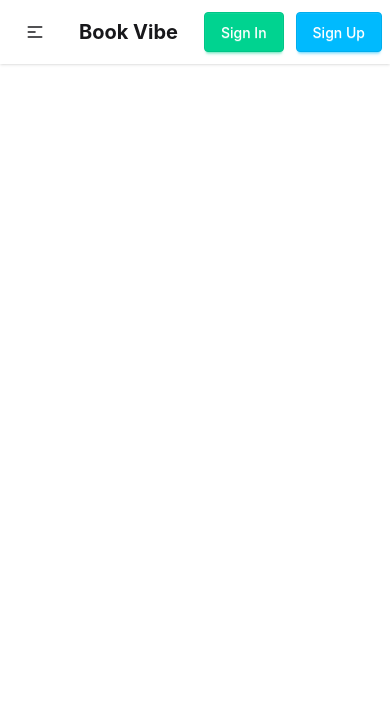
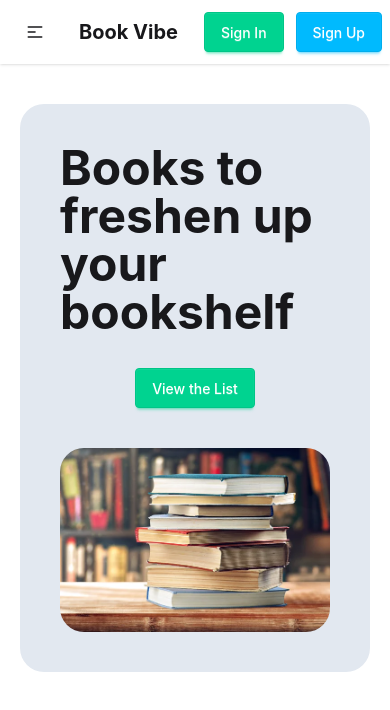
Before and after one commit to proshanta-pal/Book-Vibe-application-using-Next.js, a Next.js app: page / in a window 390 px wide. Shown: the top 710 px of the page. Built offline with nearby package versions, Linux system fonts and the light colour scheme.

Commit message:
feat/complete Banner component with responsiveness

```diff
--- /dev/null
+++ b/app/components/homepage/Banner.tsx
@@ -0,0 +1,20 @@
+import React from 'react'
+import BannerImg from '../../assets/hero_img.jpg'
+import Image from 'next/image'
+
+export default function Banner() {
+  return (
+    <section className='max-w-7xl mx-auto'>
+        <div className='grid grid-cols-1 lg:grid-cols-2 items-center my-10 bg-slate-200 rounded-3xl py-10 mx-5 lg:mx-0'>
+            <div className='space-y-8 mx-10 flex flex-col items-center lg:items-start'>
+                <h1 className='font-bold text-5xl'>Books to freshen up <br /> your bookshelf</h1>
+                <button className='btn btn-success text-white font-medium'>View the List</button>
+            </div>
+
+            <div className='mx-10 mt-10 lg:mt-0'>
+                <Image className='rounded-3xl' src={BannerImg} alt='Banner Image' />
+            </div>
+        </div>
+    </section>
+  )
+}
--- a/app/page.tsx
+++ b/app/page.tsx
@@ -1,9 +1,10 @@
+import Banner from "./components/homepage/Banner";
 
 
 export default function Home() {
   return (
     <div>
-
+      <Banner />
     </div>
   );
 }
```
